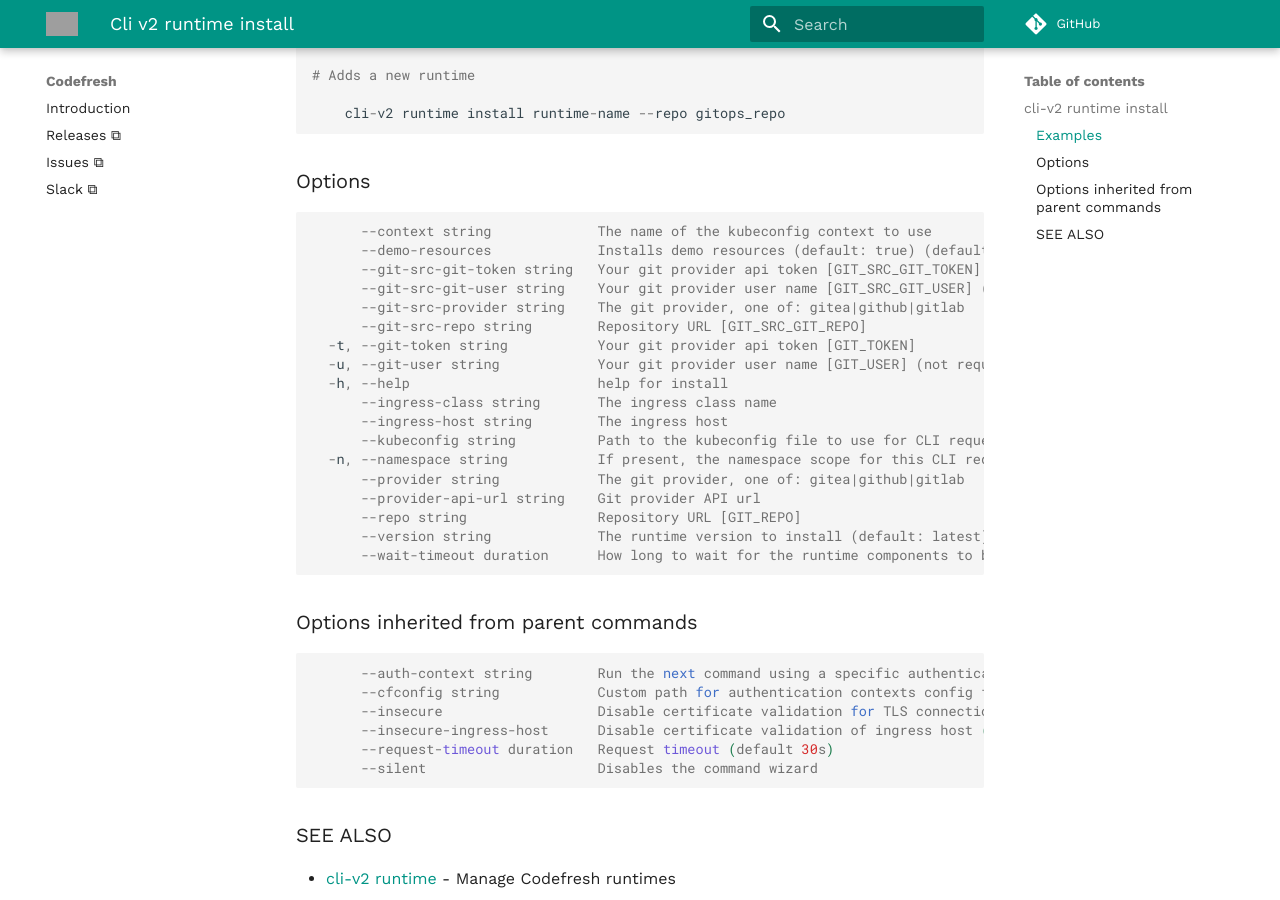
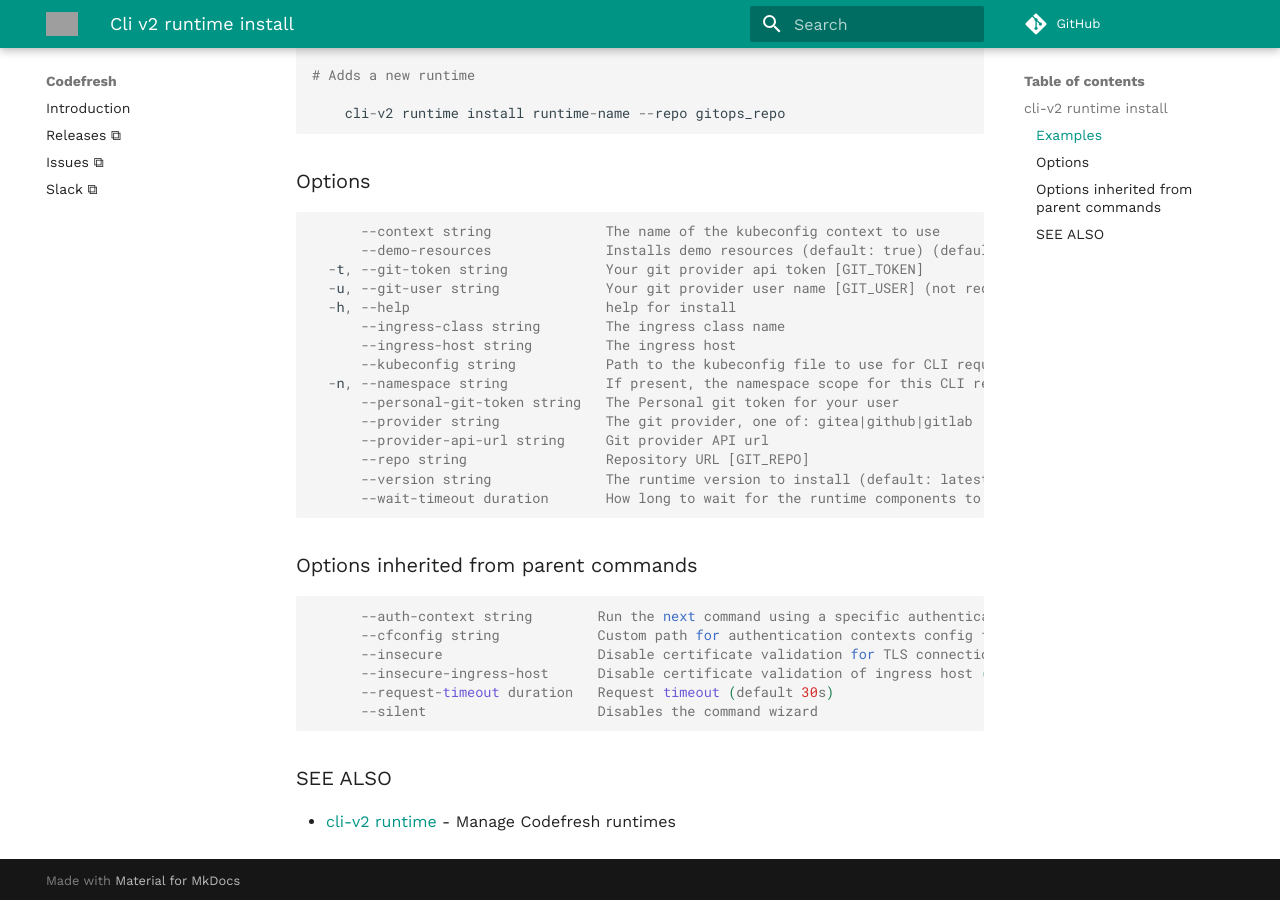
Before and after one commit to codefresh-io/cli-v2, an MkDocs documentation site: the page built from docs/commands/cli-v2_runtime_install.md, in a window 1280 px wide and 900 px high, scrolled down 555 px. Built offline with MkDocs 1.6.1 and Material for MkDocs 9.7.7, drawn with Linux system fonts in a browser that asks for light colours; comment, search, counter and statistics services are not loaded; grey boxes are pictures that could not be loaded.

Commit message:
docs update

````diff
--- a/docs/commands/cli-v2_runtime_install.md
+++ b/docs/commands/cli-v2_runtime_install.md
@@ -28,24 +28,21 @@ cli-v2 runtime install [runtime_name] [flags]
 ### Options
 
 ```
-      --context string             The name of the kubeconfig context to use
-      --demo-resources             Installs demo resources (default: true) (default true)
-      --git-src-git-token string   Your git provider api token [GIT_SRC_GIT_TOKEN]
-      --git-src-git-user string    Your git provider user name [GIT_SRC_GIT_USER] (not required in GitHub)
-      --git-src-provider string    The git provider, one of: gitea|github|gitlab
-      --git-src-repo string        Repository URL [GIT_SRC_GIT_REPO]
-  -t, --git-token string           Your git provider api token [GIT_TOKEN]
-  -u, --git-user string            Your git provider user name [GIT_USER] (not required in GitHub)
-  -h, --help                       help for install
-      --ingress-class string       The ingress class name
-      --ingress-host string        The ingress host
-      --kubeconfig string          Path to the kubeconfig file to use for CLI requests.
-  -n, --namespace string           If present, the namespace scope for this CLI request
-      --provider string            The git provider, one of: gitea|github|gitlab
-      --provider-api-url string    Git provider API url
-      --repo string                Repository URL [GIT_REPO]
-      --version string             The runtime version to install (default: latest)
-      --wait-timeout duration      How long to wait for the runtime components to be ready (default 8m0s)
+      --context string              The name of the kubeconfig context to use
+      --demo-resources              Installs demo resources (default: true) (default true)
+  -t, --git-token string            Your git provider api token [GIT_TOKEN]
+  -u, --git-user string             Your git provider user name [GIT_USER] (not required in GitHub)
+  -h, --help                        help for install
+      --ingress-class string        The ingress class name
+      --ingress-host string         The ingress host
+      --kubeconfig string           Path to the kubeconfig file to use for CLI requests.
+  -n, --namespace string            If present, the namespace scope for this CLI request
+      --personal-git-token string   The Personal git token for your user
+      --provider string             The git provider, one of: gitea|github|gitlab
+      --provider-api-url string     Git provider API url
+      --repo string                 Repository URL [GIT_REPO]
+      --version string              The runtime version to install (default: latest)
+      --wait-timeout duration       How long to wait for the runtime components to be ready (default 8m0s)
 ```
 
 ### Options inherited from parent commands
````
